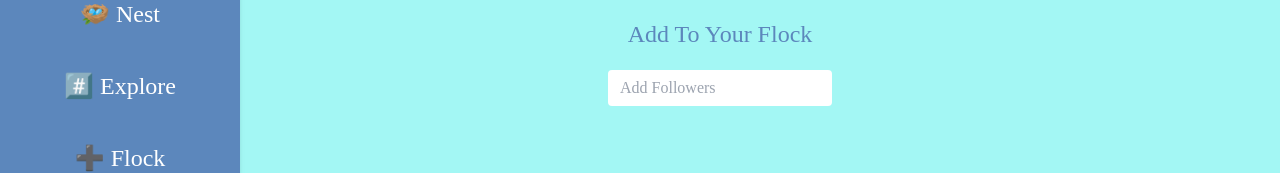
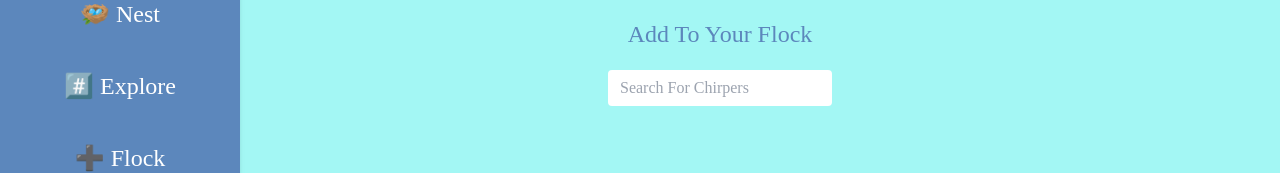
Before and after one commit to Waltl33/chirpchirp, a React (Create React App) app in the folder frontend/chirpchirp/: page /1/flock in a window 1280 px wide. Shown: the part 154-327 px from the top of the page. Built offline with nearby package versions, Linux system fonts and the light colour scheme.

Commit message:
styling tweaks

```diff
--- a/frontend/chirpchirp/src/components/Flock.js
+++ b/frontend/chirpchirp/src/components/Flock.js
@@ -17,7 +17,7 @@ export default function Flock() {
               <input
                   type="search"
                   id="addToFlock"
-                  placeholder="Add Followers"
+                  placeholder="Search For Chirpers"
                   class="
                     flex items-center max-w-md mx-auto
                     form-control
--- a/frontend/chirpchirp/src/components/Nest.js
+++ b/frontend/chirpchirp/src/components/Nest.js
@@ -16,6 +16,5 @@ export default function Nest() {
           {/* display all chirps */}
         </div>
     </div>
-
   )
 }
```
Lines whose indentation alone changed are shown as unchanged.
